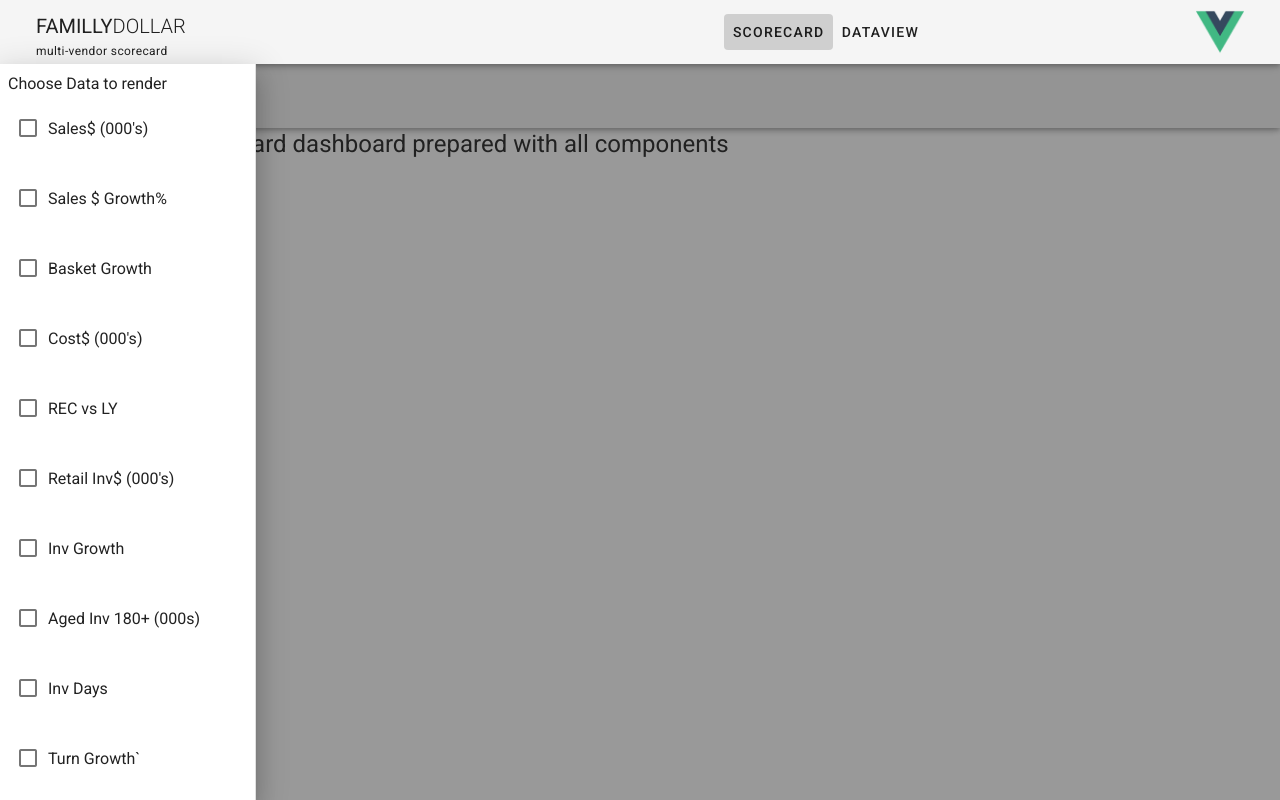
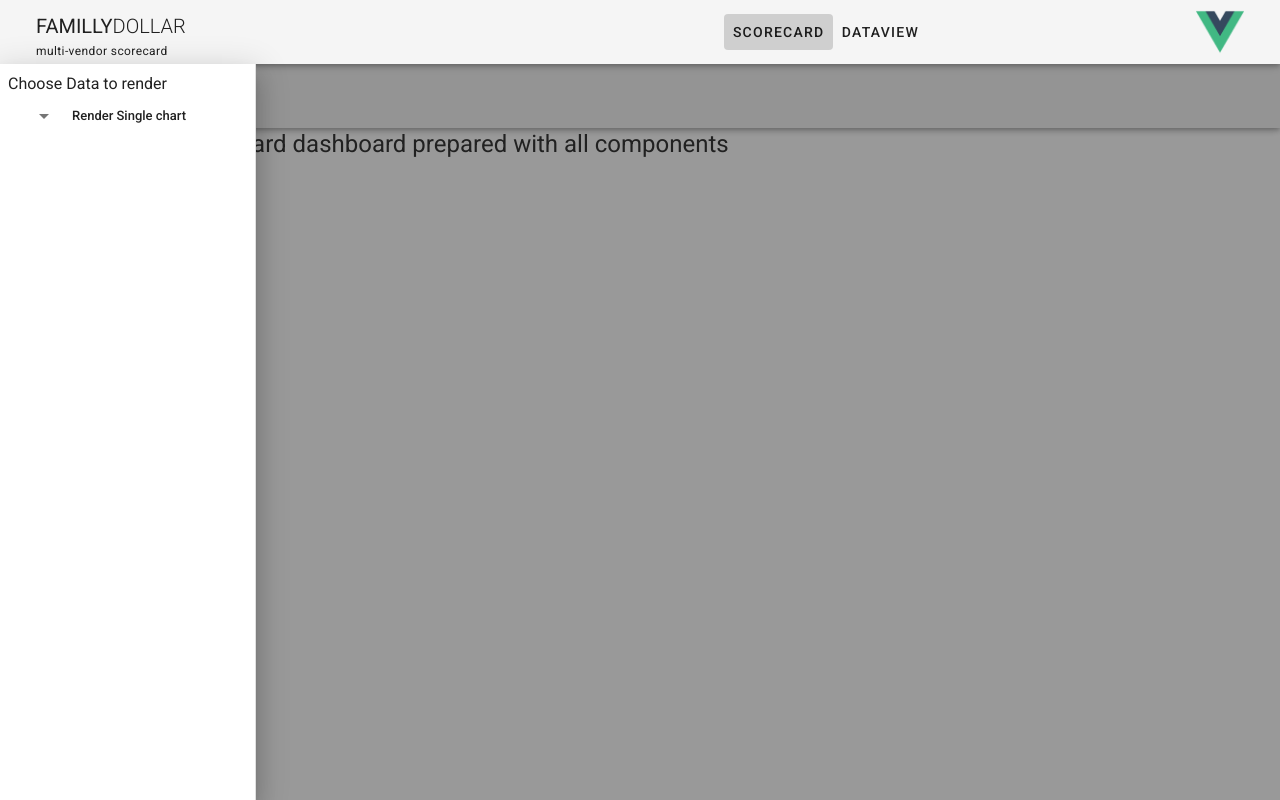
Before and after one commit to galinowsky/familly_dollar_2, a Vue app: page /#/ in a window 1280 px wide. Both pictures are taken after a click on the button 28 px from the left and 96 px from the top of the page. Built offline with nearby package versions, Linux system fonts and the light colour scheme.

Commit message:
added grid to chart display

```diff
--- a/src/components/Navigation/ScoreCardNavigation.vue
+++ b/src/components/Navigation/ScoreCardNavigation.vue
@@ -12,7 +12,14 @@
       <v-list nav dense>
         <v-list-item-title>Choose Data to render</v-list-item-title>
         <v-spacer></v-spacer>
-        <v-list-item-group active-class="deep-purple--text text--accent-4">
+        <v-list-group
+        sub-group
+        active-class="deep-purple--text text--accent-4">
+          <template v-slot:activator>
+            <v-list-item-content>
+              <v-list-item-title>Render Single chart</v-list-item-title>
+            </v-list-item-content>
+          </template>
           <v-list-item v-for="item in dataHeaders" :key="item" >
             <v-checkbox
               :value="item"
@@ -21,7 +28,7 @@
             ></v-checkbox>
             {{ item }}
           </v-list-item>
-        </v-list-item-group>
+        </v-list-group>
       </v-list>
     </v-navigation-drawer>
   </div>
--- a/src/views/ChartWrapper.vue
+++ b/src/views/ChartWrapper.vue
@@ -1,13 +1,19 @@
 <template>
-     <v-main>
-       <v-card
-       class="ma-15 overflow-y-auto"
-       height="500px"
-       width="700px"
+  <v-container>
+    <v-row wrap>
+      <v-col
+     cols="12"
+        xs="10"
+        sm="8"
+        md="6"
+        lg="4"
+
       v-for="item in chartsToRender"
       :key="item"
+
       >
-        <v-card-title >{{item}} Chart</v-card-title>
+        <v-card class="overflow-y-auto" height="500px">
+          <v-card-title>{{ item }} Chart</v-card-title>
           <BarChart
             v-if="arrSales.length > 0"
             :chartHeaders="item"
@@ -15,11 +21,12 @@
             :label="item"
           ></BarChart>
         </v-card>
-     </v-main>
+      </v-col>
+    </v-row>
+  </v-container>
 </template>
 
 <script>
-
 import BarChart from "../components/BarChart";
 
 export default {
@@ -29,13 +36,13 @@ export default {
   },
   props: {
     chartsToRender: {
-      type:Array
-    }
+      type: Array,
+    },
   },
   data() {
     return {
       arrNames: [],
-      arrSales: ['lala'],
+      arrSales: ["lala"],
       chartsData: [
         // { sales, risk },
         // {ebita, ecita}
@@ -46,15 +53,14 @@ export default {
       },
     };
   },
-  mounted(){
-    const { getData } = this.$store.getters
+  mounted() {
+    const { getData } = this.$store.getters;
     // console.log(getData)
 
     //  this.chartsData = this.chartsToRender.map(elem => ({ name: elem}) )
     //    console.log(this.chartsToRender)
     //   console.log(this.chartsData)
-  this.arrNames =  Object.keys(getData[0])
-  }
+    this.arrNames = Object.keys(getData[0]);
+  },
 };
-
 </script>
--- a/src/views/Scorecard.vue
+++ b/src/views/Scorecard.vue
@@ -11,7 +11,10 @@
           There will be the scorecard dashboard prepared with all components
         </p>
       </v-flex>
-      <ChartWrapper :chartsToRender="chartsToRender"> </ChartWrapper>
+
+          <ChartWrapper :chartsToRender="chartsToRender"> </ChartWrapper>
+
+
     </v-layout>
   </div>
 </template>
```
Lines whose indentation alone changed are shown as unchanged.
